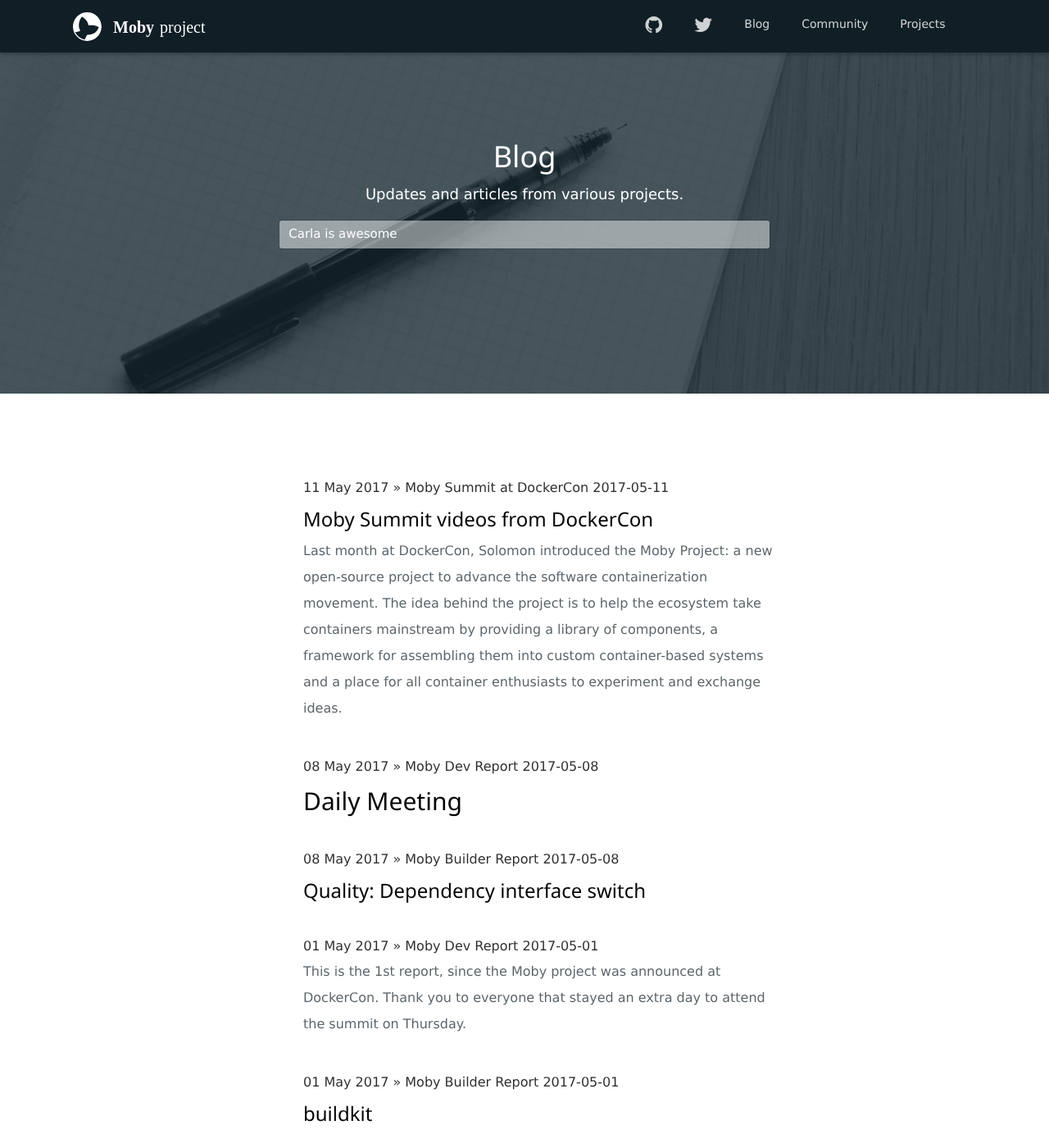
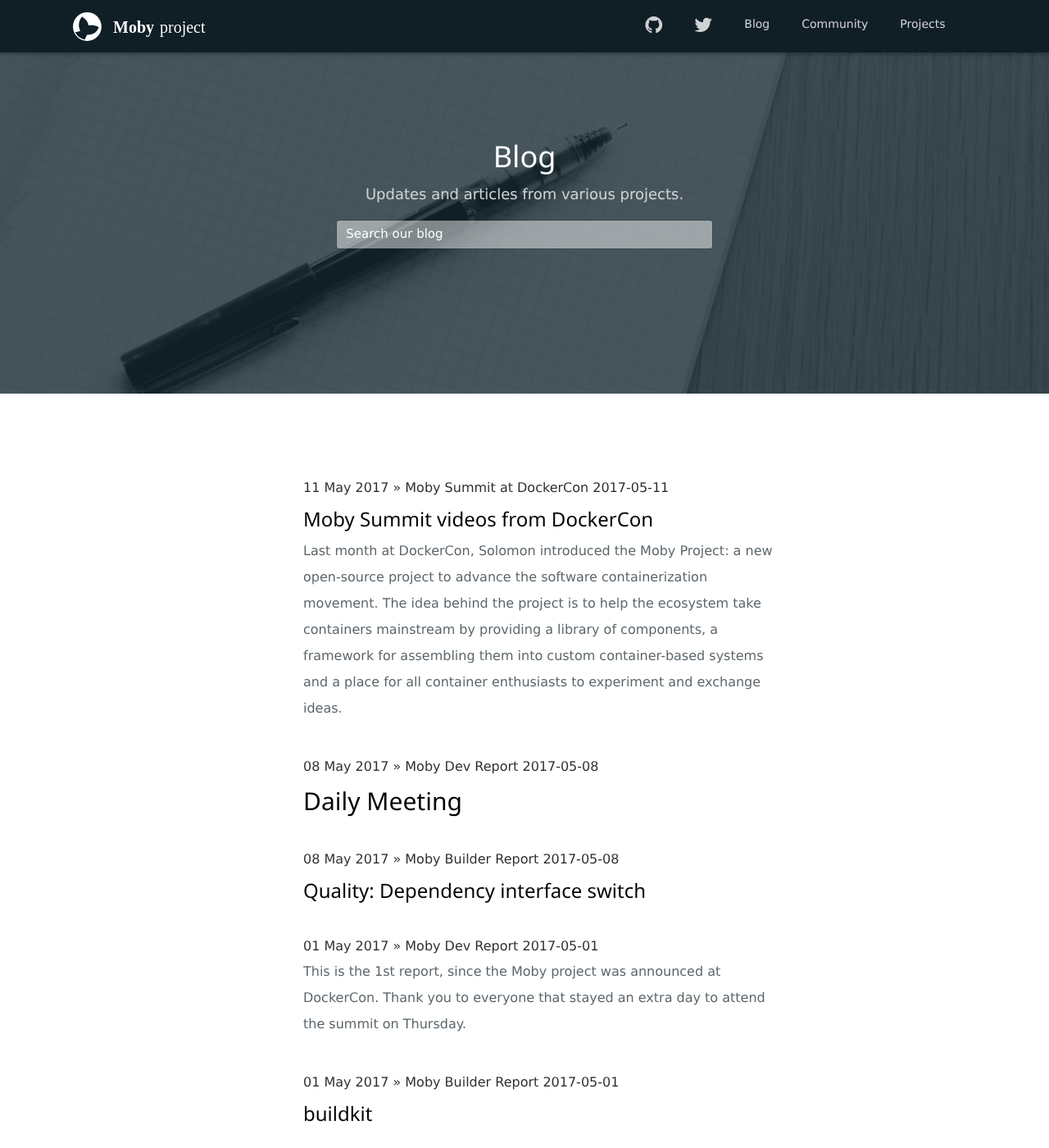
Before and after one commit to moby/mobywebsite, a Jekyll site: the page built from docs/blog/index.html, in a window 1280 px wide and 1400 px high. Shown: the whole window at 82% size. Built offline with Jekyll 4.4.1, drawn with Linux system fonts in a browser that asks for light colours; nearby versions of some CDN libraries.

Commit message:
update content
- WIP

```diff
--- a/docs/_layouts/blog.html
+++ b/docs/_layouts/blog.html
@@ -6,9 +6,9 @@
   <div class="banner-text">
     <h1>Blog</h1>
     <p>Updates and articles from various projects.</p>
-    <div class="form-group row">
+    <div class="form-group">
 	  <div class="col-12">
-	    <input class="form-control" type="search" value="Carla is awesome" id="mobyisthebest">
+	    <input class="form-control" type="search" value="Search our blog" id="mobyisthebest">
 	  </div>
 	</div>
     </div>
--- a/docs/_layouts/community.html
+++ b/docs/_layouts/community.html
@@ -6,8 +6,8 @@
 
 <div class="header-community">
   <div class="banner-text">
-    <h1>community</h1>
-    <p>Gummi bears toffee toffee liquorice bonbon muffin cotton candy wafer. Caramels candy lemon drops cookie. Dragée soufflé macaroon tootsie roll macaroon sweet sweet marshmallow jelly-o. </p>
+    <h1>Community</h1>
+    <p>The Moby project is composed of a library of components: runC/ containerd, LinuxKit, Infrakit, SwarmKit, HyperKit, DataKit, VPNKit, Notary, libnetwork, etc. All these components are developed in the open for the benefit of the greater Open Source community.</p>
    </div>
  </div>
 
--- a/docs/_scss/_base.scss
+++ b/docs/_scss/_base.scss
@@ -16,31 +16,6 @@
     -moz-osx-font-smoothing: grayscale;
     // padding-top: 60px;
     height: 100%;
-}
-
-body.home {
-  background: $bg-body-home;
-  h1,
-  h2,
-  h3,
-  h4,
-  h5,
-  h6,
-  p {
-    color: #9fa5a8;
-  }
-  p {
-    font-size: 14px;
-    line-height: 26px;
-  }
-  p.lead {
-    font-size: 18px;
-    line-height: 30px;
-  }
-  h3 {
-    font-size: 24px;
-    line-height: 34px;
-  }
 }
 
 img {
--- a/docs/_scss/_layout.scss
+++ b/docs/_scss/_layout.scss
@@ -29,6 +29,55 @@
     -webkit-transition: all 0.4s ease;
     transition: all 0.4s ease;
 }
+/*
+*
+* Landing page specific ***********************************************************************
+*
+*/
+body.home {
+  background: $bg-body-home;
+  h1,
+  h2,
+  h3,
+  h4,
+  h5,
+  h6 {
+    color: #fff;
+  }
+  p {
+    font-size: 14px;
+    line-height: 26px;
+  }
+  p.lead {
+    font-size: 18px;
+    line-height: 30px;
+  }
+  h3 {
+    // color: #cfd2d3;
+    font-size: 24px;
+    line-height: 34px;
+  }
+  .section-usage ul,
+  .section-usage li {
+    font-family: OpenSans;
+    font-size: 14px;
+    line-height: 1.86;
+    text-align: left;
+    color: #cfd2d3;
+    padding: 0 0 20px 0;
+  }
+
+// .section-usage h3 {
+//      color: #cfd2d3;
+// }
+  p.alt {
+      font-size: 16px;
+      line-height: 1.75;
+      text-align: left;
+      color: #27343b;
+  }
+}
+
 /*
 *
 * Feature hero banner ***********************************************************************
--- a/docs/_scss/_overrides.scss
+++ b/docs/_scss/_overrides.scss
@@ -28,8 +28,11 @@
 .form-control {
     background-color: rgba(255, 255, 255, 0.47)!important;
     color: #fff;
+    width: 460px;
+    margin: 0 auto;
     &:focus {
         background: #fff;
+        border-color: #464a4c;
     }
 }
 /*
--- a/docs/_scss/_typography.scss
+++ b/docs/_scss/_typography.scss
@@ -40,42 +40,17 @@
     line-height: 32px;
 }
 
-body.home {
-  h1,
-  h2,
-  h3 {
-    color: #fff;
-  }
-  ul,
-  li {
-    font-family: OpenSans;
-    font-size: 14px;
-    line-height: 1.86;
-    text-align: left;
-    color: #cfd2d3;
-    padding: 0 0 20px 0;
-  }
-  .section-city h3 {
-    color: #101e26;
-    font-size: 36px;
-  }
-  p.alt {
-      font-size: 16px;
-      line-height: 1.75;
-      text-align: left;
-      color: #27343b;
-  }
-}
 
 .banner-text {
-  width: 600px;
+  width: 620px;
   h1 {
     color: #fff;
   }
   p {
-    color: #fff;
+    color: #cfd2d3;
     font-size: 18px;
     text-align: center;
+    line-height: 32px;
   }
 }
 /************ type **************/
```
